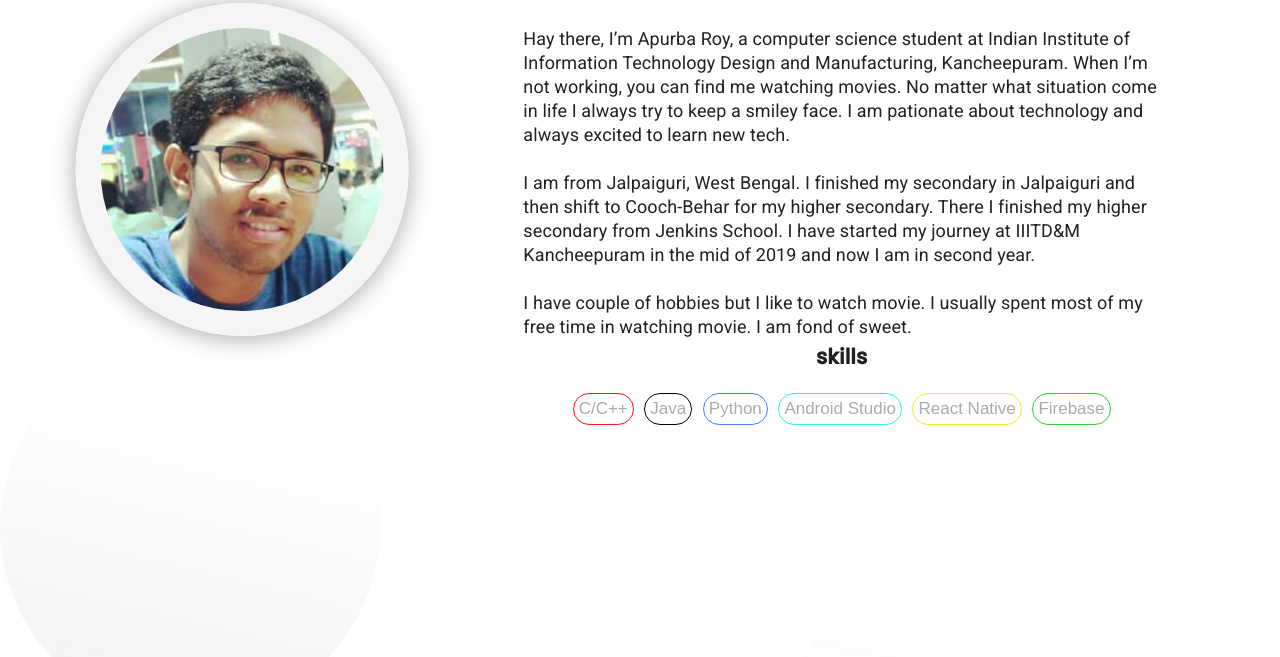
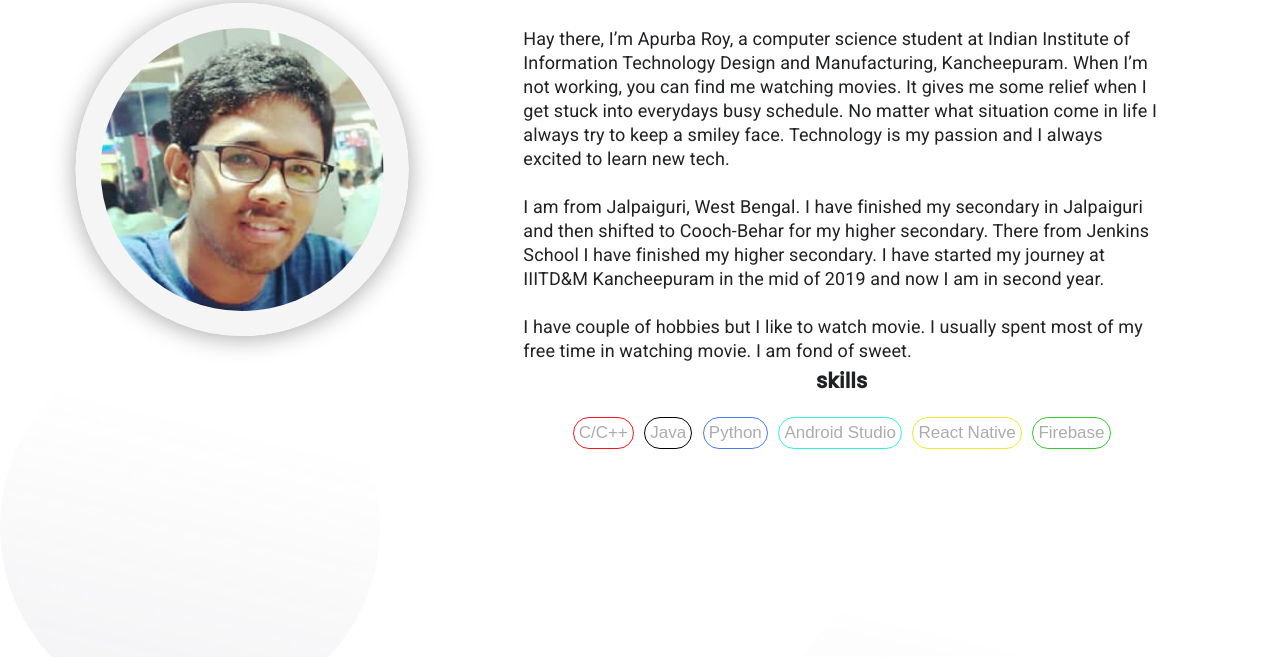
Before and after one commit to apurbar06/Our-Webpage, a plain HTML site: page aboutApurba.html in a window 1280 px wide. Shown: the part 143-800 px from the top of the page. Drawn offline with Linux system fonts and the light colour scheme.

Commit message:
add text

```diff
--- a/aboutApurba.html
+++ b/aboutApurba.html
@@ -37,9 +37,9 @@
 
         <div class="right">
             <h1 style="text-align: center; margin:5%;"> Apurba Roy </h1>
-                <p id="abt"> Hay there, I’m Apurba Roy, a computer science student at Indian Institute of Information Technology Design and Manufacturing, Kancheepuram. When I’m not working, you can find me watching movies. No matter what situation come in life I always try to keep a smiley face.  I am pationate about technology and always excited to learn new tech.
+                <p id="abt"> Hay there, I’m Apurba Roy, a computer science student at Indian Institute of Information Technology Design and Manufacturing, Kancheepuram. When I’m not working, you can find me watching movies. It gives me some relief when I get stuck into everydays busy schedule. No matter what situation come in life I always try to keep a smiley face.  Technology is my passion and I always excited to learn new tech.
                     <br>
-                    <br> I am from Jalpaiguri, West Bengal. I finished my secondary in Jalpaiguri and then shift to Cooch-Behar for my higher secondary. There I finished my higher secondary from Jenkins School. I have started my journey at IIITD&M Kancheepuram in the mid of 2019 and now I am in second year.
+                    <br> I am from Jalpaiguri, West Bengal. I have finished my secondary in Jalpaiguri and then shifted to Cooch-Behar for my higher secondary. There from Jenkins School I have finished my higher secondary. I have started my journey at IIITD&M Kancheepuram in the mid of 2019 and now I am in second year.
                     <br>
                     <br> I have couple of hobbies but I like to watch movie. I usually spent most of my free time in watching movie. I am fond of sweet.
                 </p>
```
